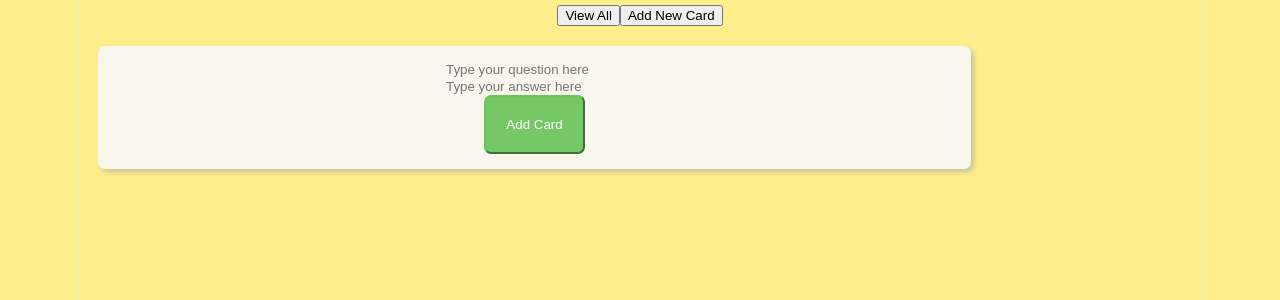
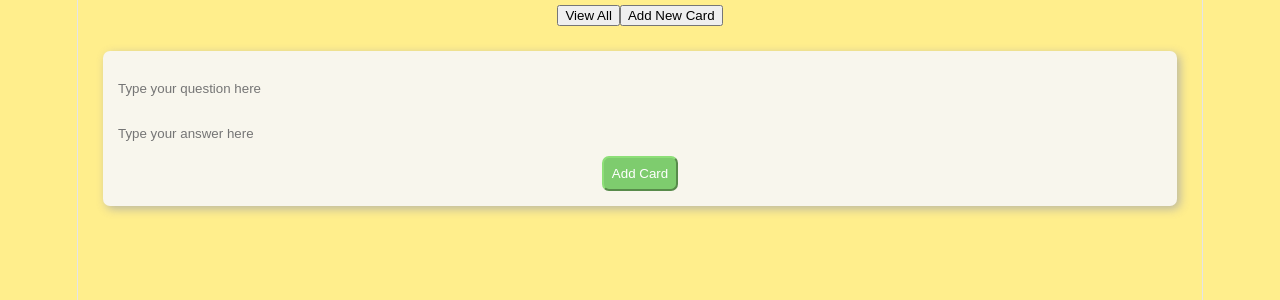
Before and after one commit to catthy-bit/flashcard-learner, a React app in the folder frontend/: page / in a window 1280 px wide. Shown: the top 300 px of the page. Built offline with nearby package versions, Linux system fonts and the light colour scheme; the HTML template or start-up script is replaced by a standard one.

Commit message:
Style: Updated styling of flashcard and add-btn

```diff
--- a/frontend/src/AddFlashcard.css
+++ b/frontend/src/AddFlashcard.css
@@ -7,10 +7,10 @@
 
     background-color: rgb(248, 246, 237);
     border-radius: 7px;
-    box-shadow: 3px 3px 5px rgba(185, 183, 165, 0.773);
+    box-shadow: 3px 3px 10px rgba(171, 171, 167, 0.822);
     padding: 15px;
-    margin: 20px;
-    max-width: 75%;
+    margin: 25px;
+    min-width: min-content;
 
     align-items: center;
 
@@ -20,14 +20,19 @@
    border: none;
    outline: none;
    background-color: transparent;
-   color: rgb(151, 154, 178);
+   color: rgb(20, 20, 20);
+   padding: 15px;
+
+   width: 100%;
+
 }
 
 
 .add-btn {
     border-radius: 7px;
-    padding: 20px;
-    background-color: rgba(106, 197, 90, 0.919);
+    padding: 8px;
+    background-color: rgba(106, 197, 90, 0.859);
+
     color: white;
-    border-color: rgb(106, 197, 90);
+    border-color: rgb(141, 223, 120);
 }
```
